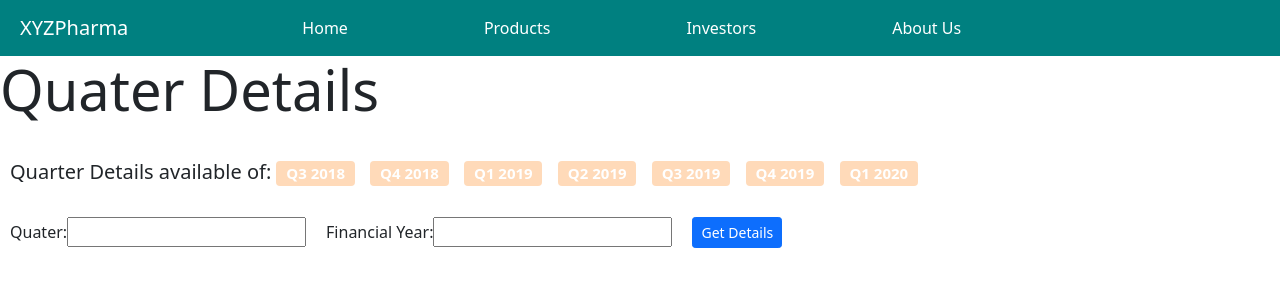
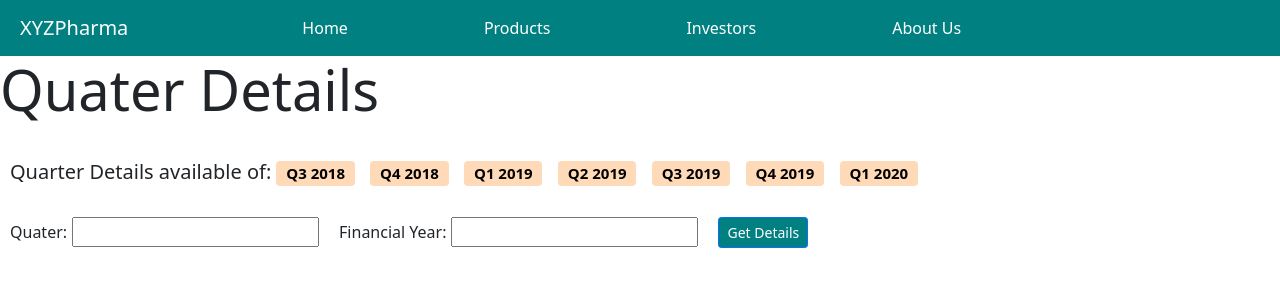
Before and after one commit to abfeb8/pharma, an Angular app: page /investors in a window 1280 px wide. Shown: the top 300 px of the page. Built offline with nearby package versions, Linux system fonts and the light colour scheme.

Commit message:
minor error fix

```diff
--- a/src/app/investors/investors.component.css
+++ b/src/app/investors/investors.component.css
@@ -1,43 +1,57 @@
-.grid-container{
+.grid-container {
     display: grid;
     grid-template-columns: 1fr;
     grid-template-rows: 1fr 1fr;
-    grid-gap:10px;
+    grid-gap: 10px;
 }
-.r1{
-grid-column: 1/2;
-grid-row: 1/2;
-/* background-color: burlywood; */
+
+.r1 {
+    grid-column: 1/2;
+    grid-row: 1/2;
+    /* background-color: burlywood; */
 }
-.r2{
+
+.r2 {
     grid-column: 1/2;
     grid-row: 2/3;
     /* background-color: peachpuff; */
 }
-form{
+
+form {
     width: 1600px;
     margin-left: 10px;
-    padding-top:20px;
+    padding-top: 20px;
     display: flex;
 }
-form>div{
-    margin-right:20px;
+
+form>div {
+    margin-right: 20px;
 }
-.qd{
+
+.qd {
     font-size: 20px;
-    padding:10px;
+    padding: 10px;
 }
-.badge{
+
+.badge {
     background-color: peachpuff;
+    color: black;
 }
-table{
+
+table {
     width: 1200px;
     margin-left: 80px;
     margin-top: 50px;
 }
-.table-bordered{
-    border:  1px solid black;
+
+input{
+    margin-left: 5px;
+    padding-left: 10px;
 }
-.error{
+
+button{
+    background-color: teal;
+}
+*/ .error {
     padding: 20px;
 }
--- a/src/app/investors/investors.component.html
+++ b/src/app/investors/investors.component.html
@@ -32,7 +32,7 @@
     <!-- implement a table to show the details of the quater selected if the quater detail is available -->
     <div *ngIf="!showError && showTable">
         <table class="table table-bordered">
-            <thead class="thead-dark">
+            <thead class="table-active">
                 <th>Quarter</th>
                 <th>Sales</th>
                 <th>Other Income</th>
@@ -42,6 +42,7 @@
                 <th>Tax</th>
                 <th>Net Profit</th>
             </thead>
+            <tbody>
                 <tr>
                     <td>{{quaterDetails.quater}}</td>
                     <td>{{quaterDetails.result.sales}}</td>
@@ -52,6 +53,7 @@
                     <td>{{quaterDetails.result.Tax}}</td>
                     <td>{{quaterDetails.result.netProfit}}</td>
                 </tr>
+            </tbody>
         </table>
     </div>
     <div *ngIf="showError" class="error">
--- a/src/app/products/products.component.ts
+++ b/src/app/products/products.component.ts
@@ -12,7 +12,7 @@ export class ProductsComponent implements OnInit {
   allProduct: Product[] = [];
   displaysearch: boolean = false;
   searchedProduct!: Product;
-  errorMessage: string = "This medecine is not manufactured by XYZPharma";
+  errorMessage: string = "Sorry this medecine is not manufactured by XYZPharma";
   showError: boolean = false;
 
   //Inject the Router and ProductsService object to the constructor
```
Also changed, not shown: src/app/app-routing.module.ts (line endings or trailing spaces). Lines whose indentation alone changed are shown as unchanged.
